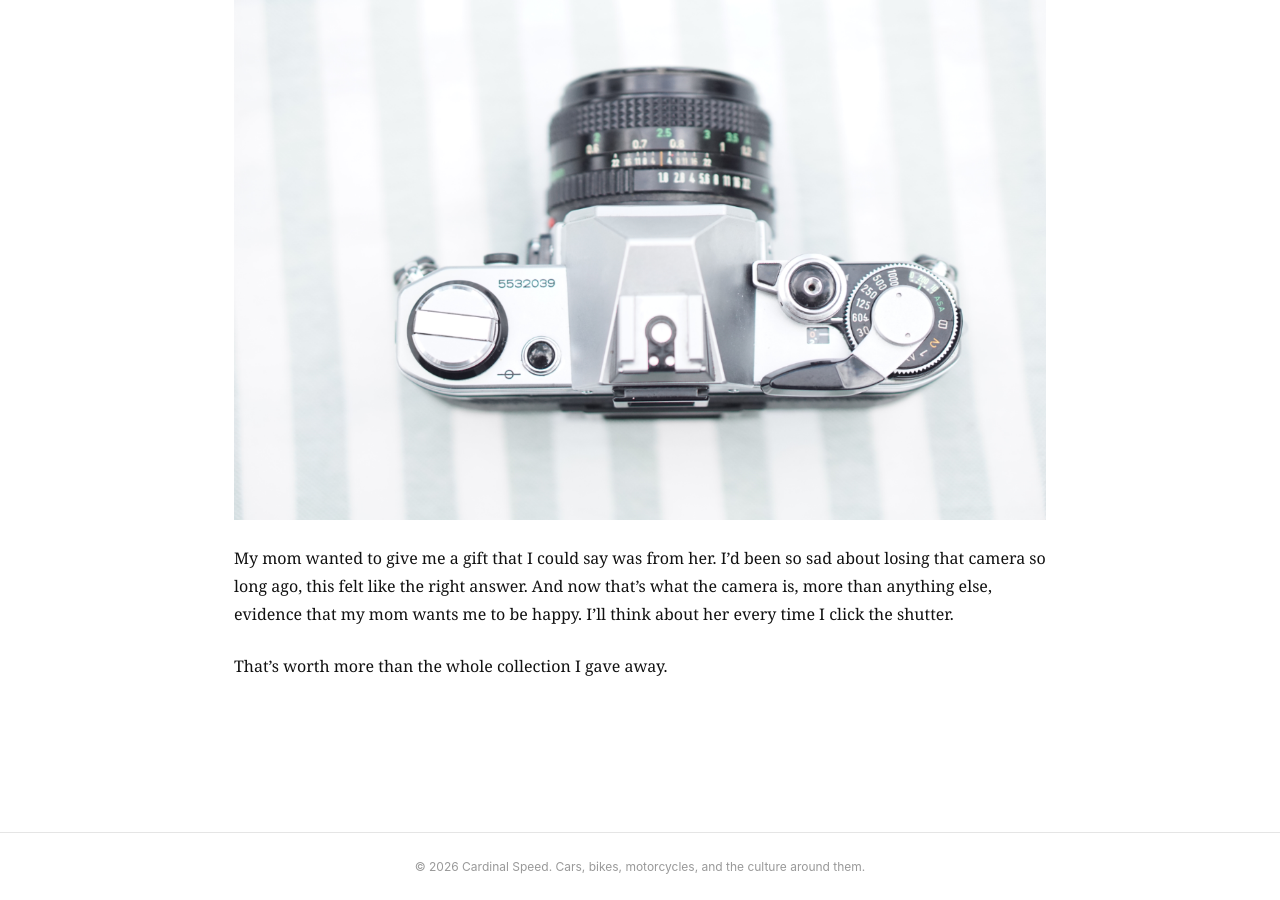
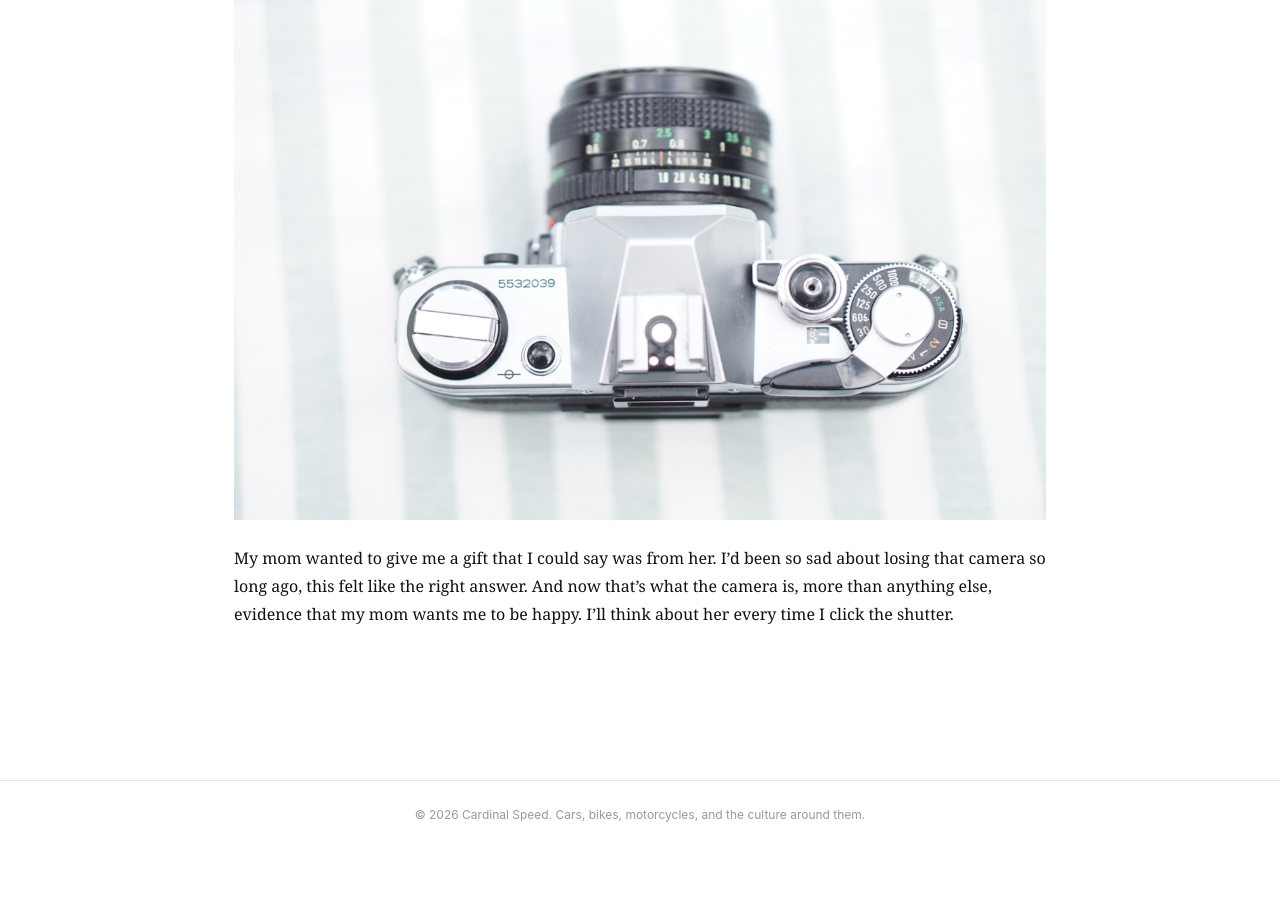
Before and after one commit to cardinal-/cardinalspeed.github.io, a Jekyll site: the page built from _posts/2026-06-10-the-camera-my-mom-sent-me.md, in a window 1280 px wide and 900 px high, scrolled down 4603 px. Built offline with Jekyll 4.4.1, drawn with Linux system fonts in a browser that asks for light colours; after the commit the page ends 5451 px from its top, so only the background shows below that.

Commit message:
post: the camera my mom sent me

```diff
--- a/_posts/2026-06-10-the-camera-my-mom-sent-me.md
+++ b/_posts/2026-06-10-the-camera-my-mom-sent-me.md
@@ -57,5 +57,3 @@ I'm going to shoot film with it. I'll post what comes out of it here.
 ![Canon AE-1 top view](/images/AE-1-09.png)
 
 My mom wanted to give me a gift that I could say was from her. I'd been so sad about losing that camera so long ago, this felt like the right answer. And now that's what the camera is, more than anything else, evidence that my mom wants me to be happy. I'll think about her every time I click the shutter.
-
-That's worth more than the whole collection I gave away.
```
